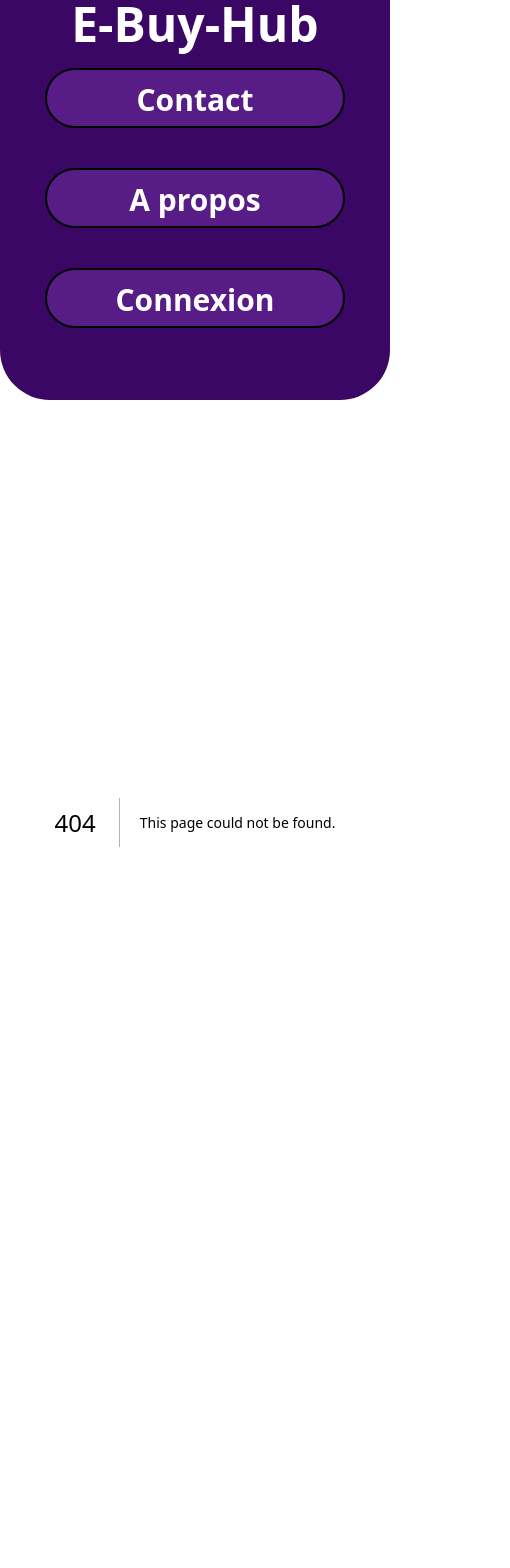
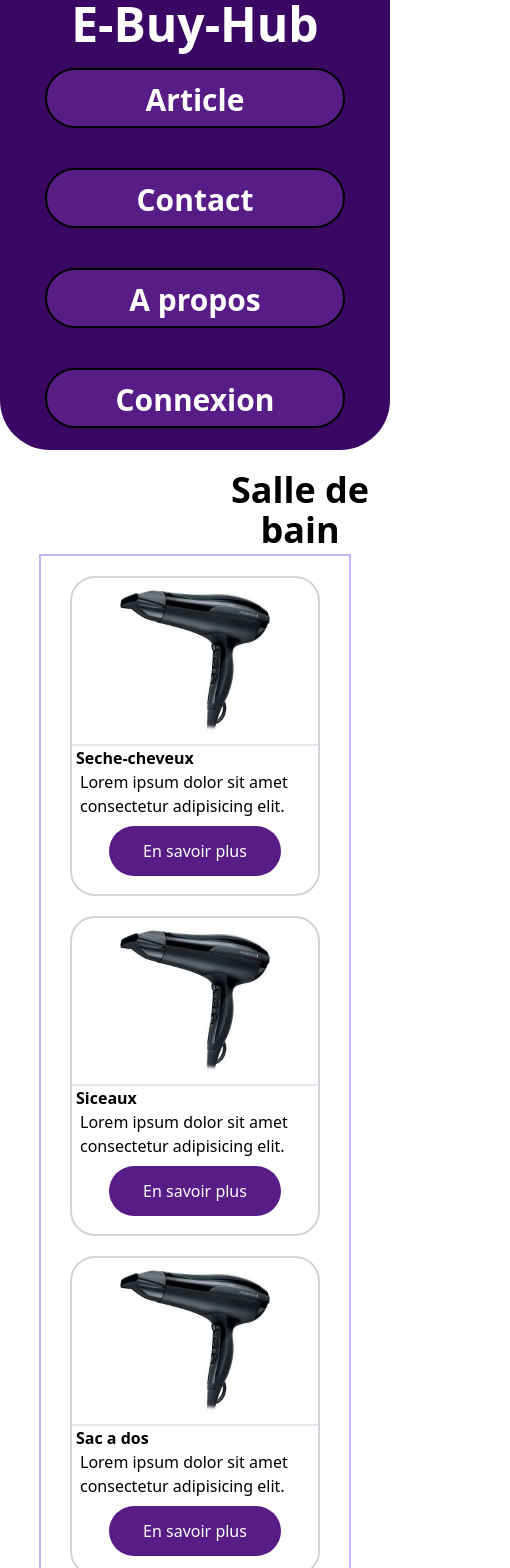
Before and after one commit to Brdlucas/E-BuyHub, a Next.js app: page /article in a window 390 px wide. Before the commit this address had no page. Shown: the top 1568 px of the page, 510 px wide, since content can reach past the window. Before the commit the page ends 1244 px from the top, so only its background shows below. Built offline with nearby package versions, Linux system fonts and the light colour scheme.

Commit message:
Update du design responsive + footer

```diff
--- a/src/components/footer.tsx
+++ b/src/components/footer.tsx
@@ -1,8 +1,14 @@
 import React from "react"
+import Link from "next/link"
 
- export const Footer = () =>
+ export const Footer:React.FC = () =>
 {
-    return <footer className="table-footer-group relative h-32 w-32 ...">
-    <div className=" table-footer-group absolute inset-x-0 bottom-0 h-16 ...">08</div>
+    return <footer className="relative mt-[80px] bg-purple-900">
+    <div className="table-footer-group absolute inset-x-0 bottom-0 h-16 bg-purple-900 text-white">
+      <nav className="mt-1 space-x-10 text-center">
+      <Link href={"/about"}>A propos</Link>
+      <Link href={"/contact"}>Contact</Link>
+      </nav>
+    </div>
   </footer>
 }
--- a/src/components/header.tsx
+++ b/src/components/header.tsx
@@ -3,16 +3,19 @@ import Link from "next/link"
 export const Header:React.FC = () =>
 {
 
-return  <header className=" bg-purple-950 h-16 text-white max-md:h-[400px]" style={{border: "2px bg-purple solid", borderBottomLeftRadius: '50px' , borderBottomRightRadius: '50px',}}>
-        <Link href={"/"}><h1 className="font-bold md:ml-10 text-5xl max-md:text-center">E-Buy-Hub</h1></Link>
-        <nav className="md:absolute md:w-96 md:flex md:space-x-5 md:top-0 md:right-0 md:pl-2 text-center md:mt-2 md:mx-20 max-md:flex max-md:flex-col">
-            <Link className="max-md:flex max-md:justify-center max-md:mb-5 max-md:h-20 max-md:pt-5" href={"/contact"}>
+return  <header className=" bg-purple-950 h-16 text-white max-md:h-[450px]" style={{border: "2px bg-purple solid", borderBottomLeftRadius: '50px' , borderBottomRightRadius: '50px',}}>
+        <Link href={"/"}><h1 className="max-md:m-auto max-md:w-[250px] font-bold md:ml-10 text-5xl max-md:text-center">E-Buy-Hub</h1></Link>
+            <nav className="md:absolute md:w-96 md:flex md:space-x-5 md:top-0 md:right-0 md:pl-2 text-center md:mt-2 md:mx-[220px] max-md:flex max-md:flex-col">
+                <Link className="max-md:w-[300px] max-md:rounded-[30px] max-md:m-auto max-md:flex max-md:justify-center max-md:mb-5 max-md:h-20 max-md:pt-5" href={"/article"}>
+                <h3 className="border-2 border-black max-md:bg-purple-900 max-md:w-[300px] pb-3 max-md:text-3xl max-md:pt-3 font-bold rounded-full md:bg-purple-900 md:h-13 md:w-32 md:pt-3">Article</h3>
+                </Link>
+                <Link className="max-md:w-[300px] max-md:rounded-[30px] max-md:m-auto max-md:flex max-md:justify-center max-md:mb-5 max-md:h-20 max-md:pt-5" href={"/contact"}>
                 <h3 className="border-2 border-black max-md:bg-purple-900 max-md:w-[300px] pb-3 max-md:text-3xl max-md:pt-3 font-bold rounded-full md:bg-purple-900 md:h-13 md:w-32 md:pt-3">Contact</h3>
                 </Link>
-            <Link className="max-md:flex max-md:max-md:justify-center max-md:mb-5 max-md:h-20 max-md:pt-5" href={"/A_propos"}>
+                <Link className="max-md:w-[300px] max-md:rounded-[30px] max-md:m-auto max-md:flex max-md:max-md:justify-center max-md:mb-5 max-md:h-20 max-md:pt-5" href={"/A_propos"}>
                 <h3 className="border-2 border-black max-md:bg-purple-900 max-md:w-[300px] pb-3 max-md:text-3xl max-md:pt-3 font-bold rounded-full md:bg-purple-900 md:h-13 md:w-32 md:pt-3">A propos</h3>
                 </Link>
-            <Link className="max-md:flex justify-center max-md:mb-20  max-md:h-20 max-md:pt-5" href={"/connexion"}>
+                <Link className="max-md:w-[300px] max-md:rounded-[30px] max-md:m-auto max-md:flex justify-center max-md:mb-20  max-md:h-20 max-md:pt-5" href={"/connexion"}>
                 <h3 className="border-2 border-black max-md:bg-purple-900 max-md:w-[300px] pb-3 max-md:text-3xl max-md:pt-3 font-bold rounded-full md:bg-purple-900 md:h-13 md:w-32 md:pt-3">Connexion</h3>
                 </Link>
             </nav>
--- a/src/pages/_app.tsx
+++ b/src/pages/_app.tsx
@@ -8,6 +8,7 @@ export default function App({ Component, pageProps }: AppProps) {
   <div>
     <Header />
     <Component {...pageProps} />
+    <Footer />
   </div>
   )
 }
--- /dev/null
+++ b/src/pages/article.tsx
@@ -0,0 +1,109 @@
+import Image from "next/image"
+
+export default function Article() {
+    return (
+        <section>
+          <h1 className="ml-[190px] mt-[20px] font-bold text-center w-[220px] text-4xl">Salle de bain</h1>
+        <div className='mt-1 m-auto pb-5  max-md:h-[1150px] max-md:mb-5 w-[80%]  border-2 border-violet-300 max-md:flex max-md:flex-col'>
+        <div className='lg:flex md:place-content-stretch max-md:h-[1070px] mb-5'>
+        <div className='w-[250px] m-auto mt-5 h-[320px] rounded-[25px] border-2 border-gray-300'>
+          <Image className='m-auto mt-2' src={'/img/sch.jpg'} height={0} width={150} alt='sch.jpg' />
+          <hr className='mt-2 border dark:bg-gray-900'/>
+          <p className='ml-1 font-bold'>Seche-cheveux</p>
+          <p className='ml-2'>Lorem ipsum dolor sit amet consectetur adipisicing elit.</p>
+          <div className='text-center mt-2'>
+          <input type="text" value="En savoir plus" className='text-center bg-purple-900 text-white rounded-[30px] h-[50px] w-[70%] m-auto cursor-pointer'/>
+          </div>
+        </div>
+        <div className='w-[250px] m-auto mt-5 h-[320px] rounded-[25px] border-2 border-gray-300'>
+          <Image className='m-auto mt-2' src={'/img/sch.jpg'} height={0} width={150} alt='sch.jpg' />
+          <hr className='mt-2 border dark:bg-gray-900'/>
+          <p className='ml-1 font-bold'>Siceaux</p>
+          <p className='ml-2'>Lorem ipsum dolor sit amet consectetur adipisicing elit.</p>
+          <div className='text-center mt-2'>
+          <input type="text" value="En savoir plus" className='text-center bg-purple-900 text-white rounded-[30px] h-[50px] w-[70%] m-auto cursor-pointer'/>
+          </div>
+        </div>
+        <div className='w-[250px] m-auto mt-5 h-[320px] rounded-[25px] border-2 border-gray-300'>
+          <Image className='m-auto mt-2' src={'/img/sch.jpg'} height={0} width={150} alt='sch.jpg' />
+          <hr className='mt-2 border dark:bg-gray-900'/>
+          <p className='ml-1 font-bold'>Sac a dos</p>
+          <p className='ml-2'>Lorem ipsum dolor sit amet consectetur adipisicing elit.</p>
+          <div className='text-center mt-2'>
+          <input type="text" value="En savoir plus" className='text-center bg-purple-900 text-white rounded-[30px] h-[50px] w-[70%] m-auto cursor-pointer'/>
+          </div>
+        </div>
+        <p className='rounded-[50px] bg-purple-900 text-center pb-3 w-[80px] border border-black text-white m-auto text-6xl cursor-pointer'>+</p>
+        </div>
+      </div>
+      <hr className="mt-[100px]"/>
+          <h1 className="ml-[190px] mt-[50px] font-bold text-center w-[320px] text-4xl">Fourniture scolaire</h1>
+        <div className='mt-1 m-auto pb-5  max-md:h-[1150px] max-md:mb-5 w-[80%]  border-2 border-violet-300 max-md:flex max-md:flex-col'>
+        <div className='lg:flex md:place-content-stretch max-md:h-[1070px] mb-5'>
+        <div className='w-[250px] m-auto mt-5 h-[320px] rounded-[25px] border-2 border-gray-300'>
+          <Image className='m-auto mt-2' src={'/img/sac.webp'} height={0} width={150} alt='sac.webp' />
+          <hr className='mt-2 border dark:bg-gray-900'/>
+          <p className='ml-1 font-bold'>Seche-cheveux</p>
+          <p className='ml-2'>Lorem ipsum dolor sit amet consectetur adipisicing elit.</p>
+          <div className='text-center mt-2'>
+          <input type="text" value="En savoir plus" className='text-center bg-purple-900 text-white rounded-[30px] h-[50px] w-[70%] m-auto cursor-pointer'/>
+          </div>
+        </div>
+        <div className='w-[250px] m-auto mt-5 h-[320px] rounded-[25px] border-2 border-gray-300'>
+          <Image className='m-auto mt-2' src={'/img/sac.webp'} height={0} width={150} alt='sac.webp' />
+          <hr className='mt-2 border dark:bg-gray-900'/>
+          <p className='ml-1 font-bold'>Siceaux</p>
+          <p className='ml-2'>Lorem ipsum dolor sit amet consectetur adipisicing elit.</p>
+          <div className='text-center mt-2'>
+          <input type="text" value="En savoir plus" className='text-center bg-purple-900 text-white rounded-[30px] h-[50px] w-[70%] m-auto cursor-pointer'/>
+          </div>
+        </div>
+        <div className='w-[250px] m-auto mt-5 h-[320px] rounded-[25px] border-2 border-gray-300'>
+          <Image className='m-auto mt-2' src={'/img/sac.webp'} height={0} width={150} alt='sac.webp' />
+          <hr className='mt-2 border dark;bg-gray-900'/>
+          <p className='ml-1 font-bold'>Sac a dos</p>
+          <p className='ml-2'>Lorem ipsum dolor sit amet consectetur adipisicing elit.</p>
+          <div className='text-center mt-2'>
+          <input type="text" value="En savoir plus" className='text-center bg-purple-900 text-white rounded-[30px] h-[50px] w-[70%] m-auto cursor-pointer'/>
+          </div>
+        </div>
+        <p className='rounded-[50px] bg-purple-900 text-center pb-3 w-[80px] border border-black text-white m-auto text-6xl cursor-pointer'>+</p>
+        </div>
+      </div>
+      <hr className="mt-[100px]"/>
+          <h1 className="ml-[180px] mt-[50px] font-bold text-center w-[320px] text-4xl">Autre Fourniture</h1>
+        <div className='mt-1 m-auto pb-5  max-md:h-[1150px] max-md:mb-5 w-[80%]  border-2 border-violet-300 max-md:flex max-md:flex-col'>
+        <div className='lg:flex md:place-content-stretch max-md:h-[1070px] mb-5'>
+        <div className='w-[250px] m-auto mt-5 h-[320px] rounded-[25px] border-2 border-gray-300'>
+          <Image className='m-auto mt-2' src={'/img/ciseaux.jpg'} height={0} width={220} alt='ciseaux.jpg' />
+          <hr className='mt-2 border dark:bg-gray-900'/>
+          <p className='ml-1 font-bold'>Seche-cheveux</p>
+          <p className='ml-2'>Lorem ipsum dolor sit amet consectetur adipisicing elit.</p>
+          <div className='text-center mt-2'>
+          <input type="text" value="En savoir plus" className='text-center bg-purple-900 text-white rounded-[30px] h-[50px] w-[70%] m-auto cursor-pointer'/>
+          </div>
+        </div>
+        <div className='w-[250px] m-auto mt-5 h-[320px] rounded-[25px] border-2 border-gray-300'>
+          <Image className='m-auto mt-2' src={'/img/ciseaux.jpg'} height={0} width={220} alt='ciseaux.jpg' />
+          <hr className='mt-2 border dark:bg-gray-900'/>
+          <p className='ml-1 font-bold'>Siceaux</p>
+          <p className='ml-2'>Lorem ipsum dolor sit amet consectetur adipisicing elit.</p>
+          <div className='text-center mt-2'>
+          <input type="text" value="En savoir plus" className='text-center bg-purple-900 text-white rounded-[30px] h-[50px] w-[70%] m-auto cursor-pointer'/>
+          </div>
+        </div>
+        <div className='w-[250px] m-auto mt-5 h-[320px] rounded-[25px] border-2 border-gray-300'>
+          <Image className='m-auto mt-2' src={'/img/ciseaux.jpg'} height={0} width={220} alt='ciseaux.jpg' />
+          <hr className='mt-2 border dark;bg-gray-900'/>
+          <p className='ml-1 font-bold'>Sac a dos</p>
+          <p className='ml-2'>Lorem ipsum dolor sit amet consectetur adipisicing elit.</p>
+          <div className='text-center mt-2'>
+          <input type="text" value="En savoir plus" className='text-center bg-purple-900 text-white rounded-[30px] h-[50px] w-[70%] m-auto cursor-pointer'/>
+          </div>
+        </div>
+        <p className='rounded-[50px] bg-purple-900 text-center pb-3 w-[80px] border border-black text-white m-auto text-6xl cursor-pointer'>+</p>
+        </div>
+      </div>
+      </section>
+    )
+}
--- a/src/pages/connexion.tsx
+++ b/src/pages/connexion.tsx
@@ -37,15 +37,15 @@ export default function Connexion(props: CreateProps) {
     }
     return (
         <div>
-        <h1 className="text-center text-5xl font-bold mt-3">Inscription</h1>
-        <div className="text-center mt-10 h-[200px]">
+        <h1 className="text-center text-5xl font-bold mt-3">Connexion</h1>
+        <div className="text-center mt-10 h-[721px]">
             <form onSubmit={handeSubmit} className="max-md:flex max-md:flex-col max-md:leading-[50px] w-[70%] m-auto" >
                 <div className="flex flex-col md:w-[50%] md:m-auto md:mt-5">
                   <label htmlFor="email">Email :</label>
                 <input type="email" name="email" id='email' className="mb-3 w-[100%] m-auto max-md:w-[90%] pl-3 bg-violet-200 text-white max-md:h-[40px] max-md:m-auto rounded-[5px] md:h-[50px]" placeholder="exemple@gmail.com" required/>
                   <label htmlFor="email">Mot de passe :</label>
                 <input type="password" name="password" id='password' className=" m-auto mb-5 max-md:w-[90%] pl-3 bg-violet-200 text-white max-md:h-[40px] max-md:m-auto rounded-[5px] md:h-[50px] md:mt-5 w-[100%]" placeholder='**********' required/>
-                <input type="submit" className="cursor-pointer md:p-3 w-[200px] bg-purple-500 mt-5 mb-5 text-white rounded-lg max-md:w-[50%] m-auto" value="Inscription"></input>
+                <input type="submit" className="cursor-pointer md:p-3 w-[200px] bg-purple-500 mt-5 mb-5 text-white rounded-lg max-md:w-[50%] m-auto" value="Connexion"></input>
                 </div>
             </form>
                 <div className="text-center mt-8">
--- a/src/pages/contact.tsx
+++ b/src/pages/contact.tsx
@@ -45,7 +45,7 @@ const handleSubmit: FormEventHandler<HTMLFormElement> = async event => {
 return (
     <div>
         <h1 className="text-center text-5xl font-bold mt-3">Contact</h1>
-        <div className="text-center mt-10 h-[200px]">
+        <div className="text-center mt-10 h-[721px]">
             <form  onSubmit={handleSubmit} className="max-md:flex max-md:flex-col max-md:leading-[50px] w-[70%] m-auto" >
                 <label htmlFor='lastname'>Nom :</label>
                 <input type="text" name="lastname" id='lastname' ref={lastname} className="md:ml-3 max-md:w-[90%] pl-3 bg-violet-200 text-white max-md:h-[40px] max-md:m-auto rounded-[5px] md:h-[40px]" placeholder="Martin" required/>
--- a/src/pages/index.tsx
+++ b/src/pages/index.tsx
@@ -2,6 +2,7 @@ import React, { FormEventHandler, useRef } from 'react'
 import Image from 'next/image'
 import { newsLetters } from '../../utils/types'
 import { useRouter } from "next/router"
+import Link from 'next/link'
 
 interface CreateProps {
   url: string
@@ -38,7 +39,7 @@ export default function Index(props: CreateProps) {
 
   return (
     <section className="mt-5">
-      <div className=' m-auto pb-5  max-md:h-[1150px] max-md:mb-5 w-[80%]  border-2 border-black max-md:flex max-md:flex-col'>
+      <div className=' m-auto pb-5  max-md:h-[1150px] max-md:mb-5 w-[80%]  border-2 border-black max-md:flex max-md:flex-col rounded-[50px]'>
         <div className='lg:flex md:place-content-stretch max-md:h-[1070px] mb-5'>
         <div className='bg-slate-100 w-[250px] m-auto mt-5 h-[320px] rounded-[25px] border-2 border-neutral-500'>
           <Image className='m-auto mt-2' src={'/img/sch.jpg'} height={0} width={150} alt='sch.jpg' />
@@ -68,7 +69,7 @@ export default function Index(props: CreateProps) {
           </div>
         </div>
         </div>
-        <p className='rounded-[50px] bg-purple-900 text-center pb-3 w-[80px] mb-5 border border-black text-white m-auto text-6xl cursor-pointer'>+</p>
+        <Link href={"/article"} ><p className='rounded-[50px] bg-purple-900 text-center pb-3 w-[80px] mb-5 border border-black text-white m-auto text-6xl cursor-pointer'>+</p></Link>
       </div>
       <p className=' w-[70%] m-auto mt-5 leading-9 justify-center bg-neutral-100 p-5 rounded-[30px] font-medium'>
       Découvrez une expérience exclusive, rejoignez notre communauté et ne manquez plus jamais les dernières actualités, offres spéciales et contenus
--- a/src/pages/inscription.tsx
+++ b/src/pages/inscription.tsx
@@ -46,7 +46,7 @@ const handleSubmit: FormEventHandler<HTMLFormElement> = async event => {
 return (
     <div>
             <h1 className="text-center text-5xl font-bold mt-3">Inscription</h1>
-            <div className="text-center mt-10 h-[200px]">
+            <div className="text-center mt-10  h-[721px]">
                 <form  onSubmit={handleSubmit} className="max-md:flex max-md:flex-col max-md:leading-[50px] w-[70%] m-auto" >
                     <label htmlFor='lastname'>Nom :</label>
                     <input type="text" name="lastname" id='lastname' ref={lastname} className="md:ml-3 max-md:w-[90%] pl-3 bg-violet-200 text-white max-md:h-[40px] max-md:m-auto rounded-[5px] md:h-[40px]" placeholder="Martin"required/>
```
Lines whose indentation alone changed are shown as unchanged.
